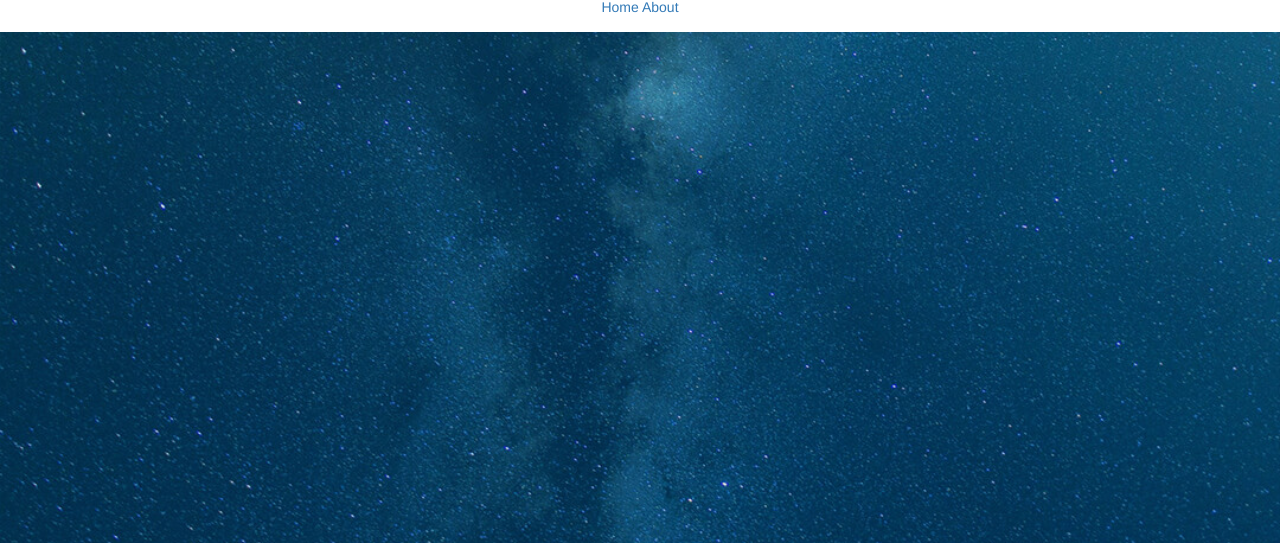
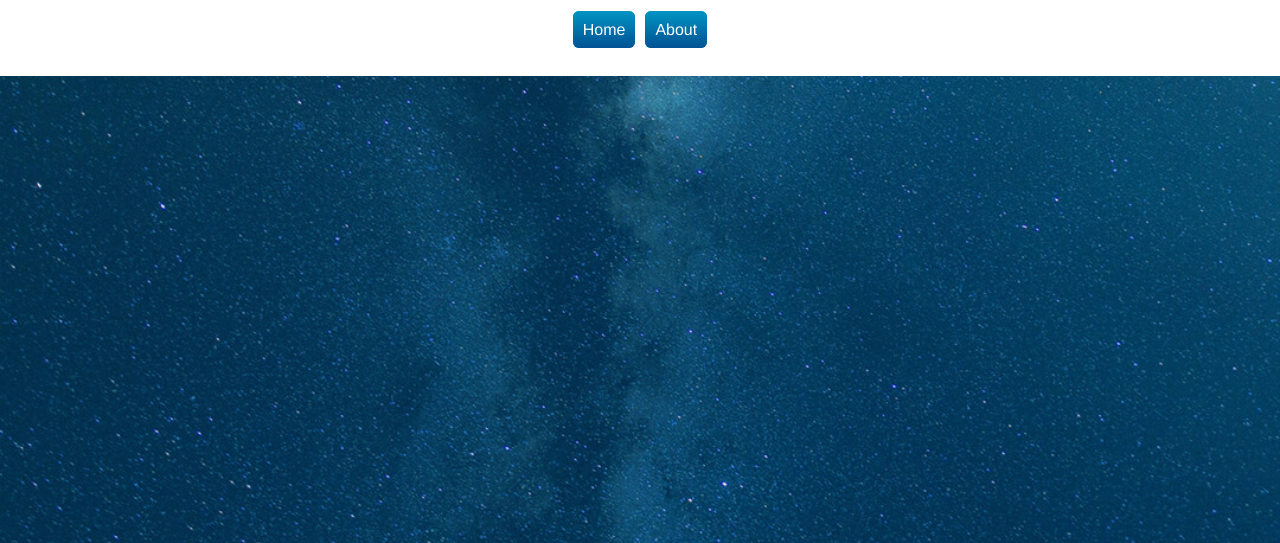
Before and after one commit to TTQuach/PIT, a website: page public/index.html at #!/header in a window 1280 px wide. Shown: the part 257-800 px from the top of the page. Drawn offline with Linux system fonts and the light colour scheme.

Commit message:
Header links gestyled.

```diff
--- a/public/header.html
+++ b/public/header.html
@@ -1,10 +1,10 @@
 <div class="header">
     <!--<div class="pit-header-logo"><img src="images/capgemini logo.png" alt="logo" /></div>-->
     <div class="header-text">
-        <h1>
-            <span class="titelcolor1">Ask</span><span class="titelcolor2">The Expert</span>
-        </h1>
-        <a ui-sref="home">Home</a>
-        <a ui-sref="about">About</a>
+         <h1>
+             <span class="titelcolor1">Ask</span><span class="titelcolor2">The Expert</span>
+         </h1>
+         <a class="header-link" ui-sref="home">Home</a>
+         <a class="header-link" ui-sref="about">About</a>
     </div>
 </div>
--- a/public/home.css
+++ b/public/home.css
@@ -168,6 +168,28 @@ input.grid-button{
     color: #ffffff;
 }
 
+.header-link{
+    font-size: 16px;
+    margin-left: 3px;
+    margin-right: 3px;
+    color: white;
+    background: #0094c3;
+    background-image: -webkit-linear-gradient(top, #0094c3, #005294);
+    background-image: -moz-linear-gradient(top, #0094c3, #005294);
+    background-image: -ms-linear-gradient(top, #0094c3, #005294);
+    background-image: -o-linear-gradient(top, #0094c3, #005294);
+    background-image: linear-gradient(to bottom, #0094c3, #005294);
+    padding: 10px;
+    border-radius: 6px;
+    margin-bottom: 15px;
+}
+
+.header-link:hover, .header-link:active, .header-link:focus{
+    text-decoration: none;
+    color: white;
+    background: #0094c3;
+}
+
 /*input form*/
 .inputForm{
     padding: 15px;
@@ -272,12 +294,12 @@ ul.industries.buttons.grid.ng-scope{
     margin-bottom: 20px;
     margin-left: -15px;
     margin-right: -15px;
-    padding-bottom: 15px;
+    padding-bottom: 34px;
 }
 
 .pit-header-logo {
     background: #ffffff;
-    height: 110px;
+    height: 135px;
     padding-top: 25px;
     display: inline-block !important;
 }
```
